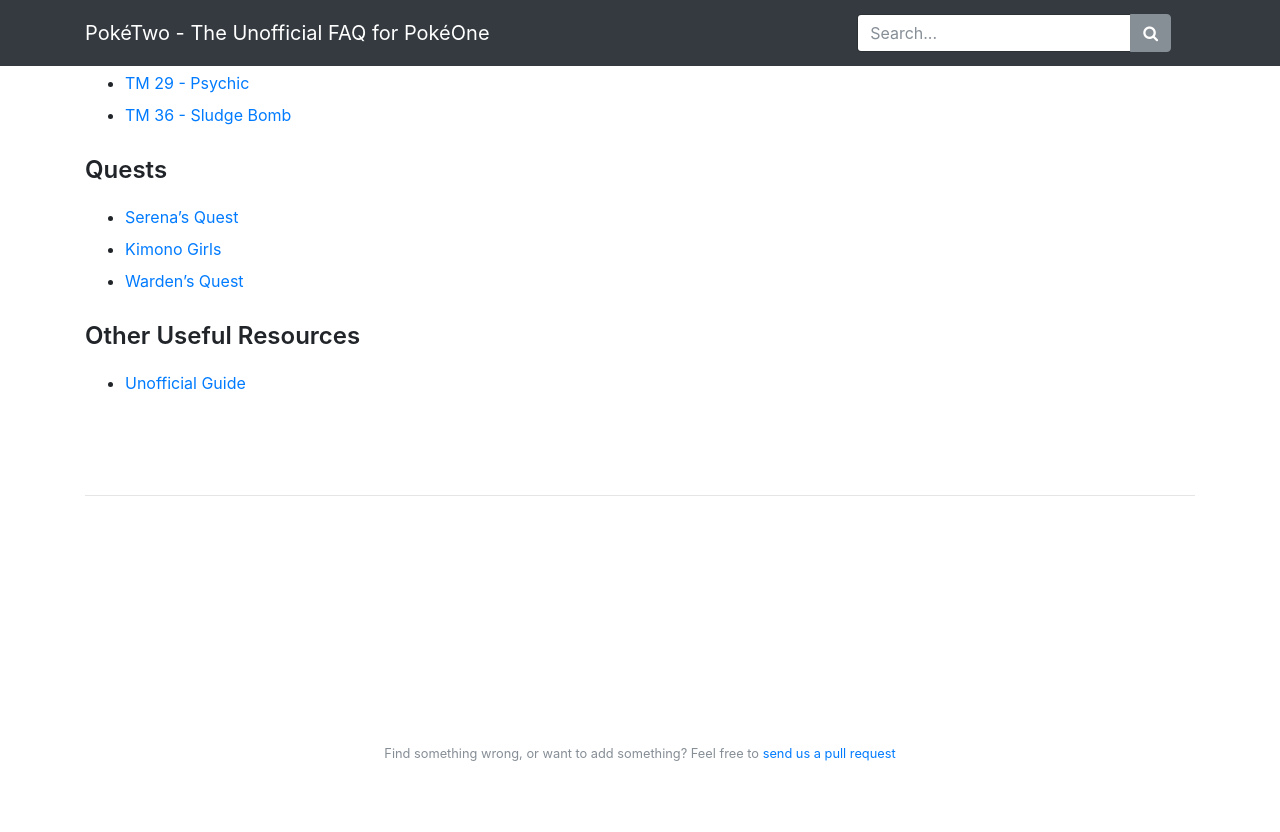
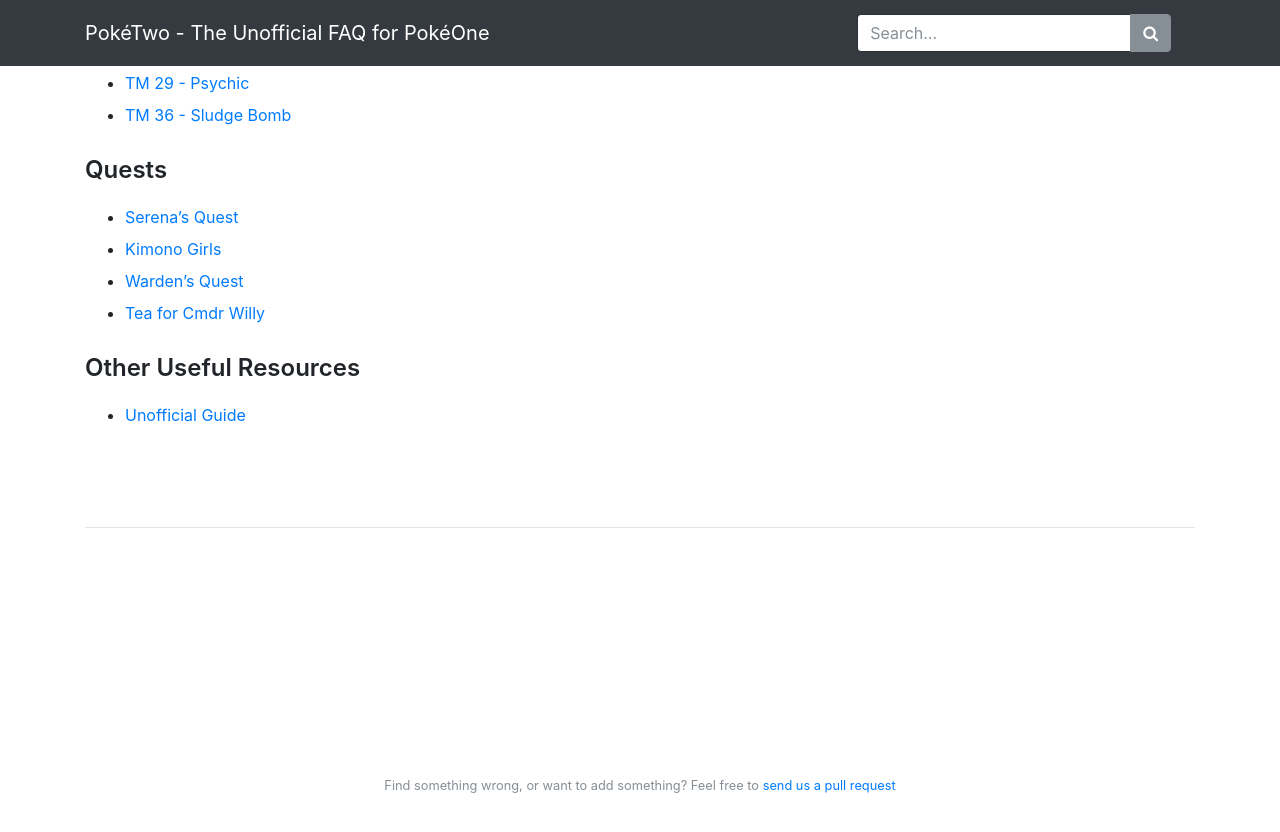
Before and after one commit to X3I/poketwo.com, a Jekyll site: the page built from index.md, in a window 1280 px wide and 900 px high, scrolled down 4307 px. Shown: the top 832 px of the window. Built offline with Jekyll 4.4.1, drawn with Linux system fonts in a browser that asks for light colours; nearby versions of some CDN libraries; our own code applies the rules of GitHub Pages for plain Markdown files.

Commit message:
Update index.md

```diff
--- a/index.md
+++ b/index.md
@@ -166,6 +166,7 @@
 * [Serena's Quest](/quests/serenas-quest)
 * [Kimono Girls](/quests/kimono-girls)
 * [Warden's Quest](/quests/wardens-quest)
+* [Tea for Cmdr Willy](/locations/cmdrwilly)
 
 ## Other Useful Resources
 
```
